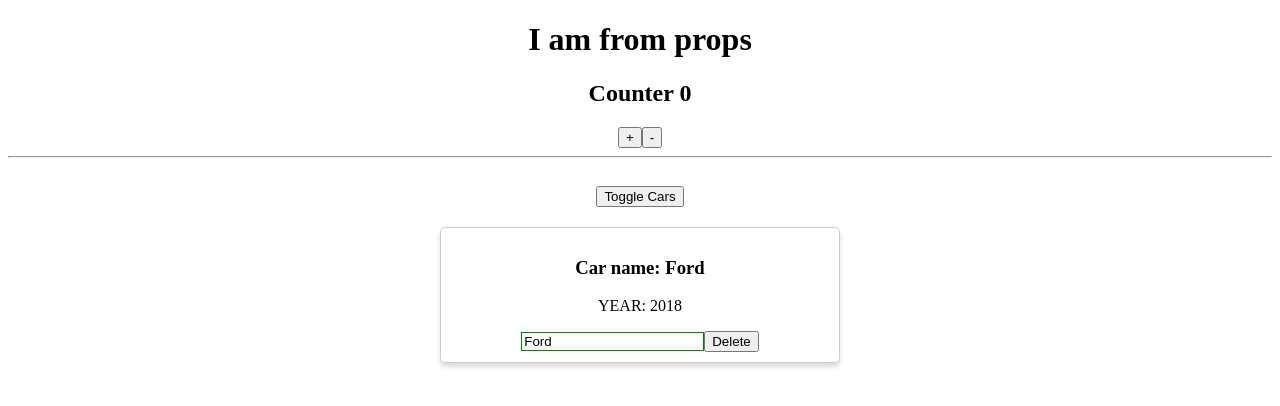
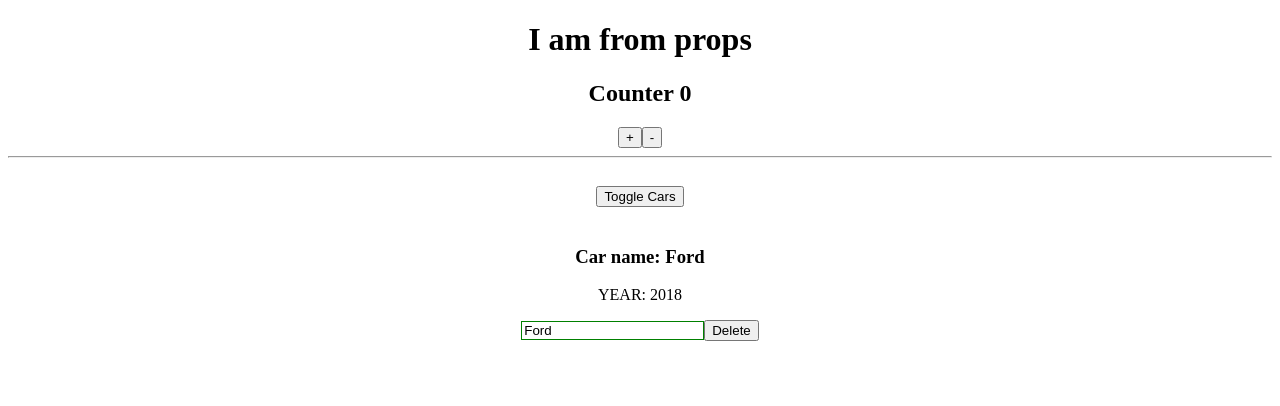
Before and after one commit to kolun4ik/react-cars, a React (Create React App) app: page / in a window 1280 px wide. Both pictures are taken after a click on the button "Toggle Cars". Shown: the top 406 px of the page. Built offline with nearby package versions, Linux system fonts and the light colour scheme.

Commit message:
Добавили использование hoc (Higher-Order Component)

```diff
--- a/src/Counter/Counter.js
+++ b/src/Counter/Counter.js
@@ -7,8 +7,13 @@ export default class Counter extends Component {
     }
 
     addCounter = () => {
-        this.setState({
-            counter: this.state.counter + 1
+        // this.setState({
+        //     counter: this.state.counter + 1
+        // })
+        this.setState((prevState) => {
+            return {
+                counter: prevState.counter + 1
+            }
         })
     }
 
--- a/src/components/Car.css
+++ b/src/components/Car.css
@@ -5,6 +5,14 @@
     padding: 10px;
     border-radius: 5px;
     transition: border, box-shadow .3s;
+    border: 1px solid #ccc;
+    box-shadow: 0 4px 5px 0 rgba(0,0,0, 0.14);
+}
+
+.Car:hover {
+    border: 1px solid #aaa;
+    box-shadow: 0 4px 15px 0 rgba(0,0,0, 0.25);
+    cursor: pointer;
 }
 .input {}
 
--- a/src/components/Car.js
+++ b/src/components/Car.js
@@ -1,46 +1,11 @@
 import React from "react";
-// import Radium from 'radium';
-import './Car.css';
+import classes from './Car.css';
+import withClass from '../hoc/withClass';
 
 class Car extends React.Component {
 
-    componentWillReceiveProps(nextProps, nextContext) {
-        console.log('Car componentWillReceiveProps', nextProps);
-    }
-
-    shouldComponentUpdate(nextProps, nextState, nextContext) {
-        console.log('Car shouldComponentUpdate', nextProps, nextState);
-        return nextProps.name.trim() !== this.props.name.trim();
-    }
-
-    componentWillUpdate(nextProps, nextState, nextContext) {
-        console.log('Car componentWillUpdate', nextProps, nextState);
-    }
-
-    // static getDerivedStateFromProps(nextProps, prevState) {
-    //     console.log('Car getDerivedStateFromProps', nextProps, prevState);
-    //     return prevState;
-    // }
-
-    componentDidUpdate(prevProps, prevState, snapshot) {
-        console.log('Car componentDidUpdate');
-    }
-
-    // getSnapshotBeforeUpdate(prevProps, prevState) {
-    //     console.log('Car getSnapshotBeforeUpdate');
-    // }
-
-    componentWillUnmount() {
-        console.log('Car componentWillUnmount');
-    }
 
     render() {
-        console.log('Car Render');
-
-        // if(Math.random() > 0.7){
-        //     throw new Error('Car random failed')
-        // }
-
         const inputClasses = ['input'];
 
         if(this.props.name !== ''){
@@ -54,18 +19,9 @@ class Car extends React.Component {
             inputClasses.push('bold');
         }
 
-        const style =  {
-            border: '1px solid #ccc',
-            boxShadow: '0 4px 5px 0 rgba(0,0,0, 0.14)',
-            ':hover': {
-                border: '1px solid #aaa',
-                boxShadow: '0 4px 15px 0 rgba(0,0,0, 0.25)',
-                cursor: 'pointer'
-            }
-        }
 
         return (
-            <div className="Car" style={style}>
+            <React.Fragment>
                 <h3>Car name: {this.props.name}</h3>
                 <p>YEAR: {this.props.year}</p>
                 <input
@@ -75,9 +31,9 @@ class Car extends React.Component {
                     className={inputClasses.join(' ')} // массив преобразуем в строку
                 />
                 <button onClick={this.props.onDelete}>Delete</button>{/*обращаемся как референс, к той ф-ции, которую передаем*/}
-            </div>
+            </React.Fragment>
         );
     }
 }
 
-export default Car;
+export default withClass(Car, classes.Car);
--- /dev/null
+++ b/src/hoc/withClass.js
@@ -0,0 +1,13 @@
+import React from 'react';
+
+const widthClass = (Component, className) => {
+    return props => {
+        return (
+            <div className={className}>
+                <Component {...props}/>
+            </div>
+        );
+    }
+};
+
+export default widthClass;
```
